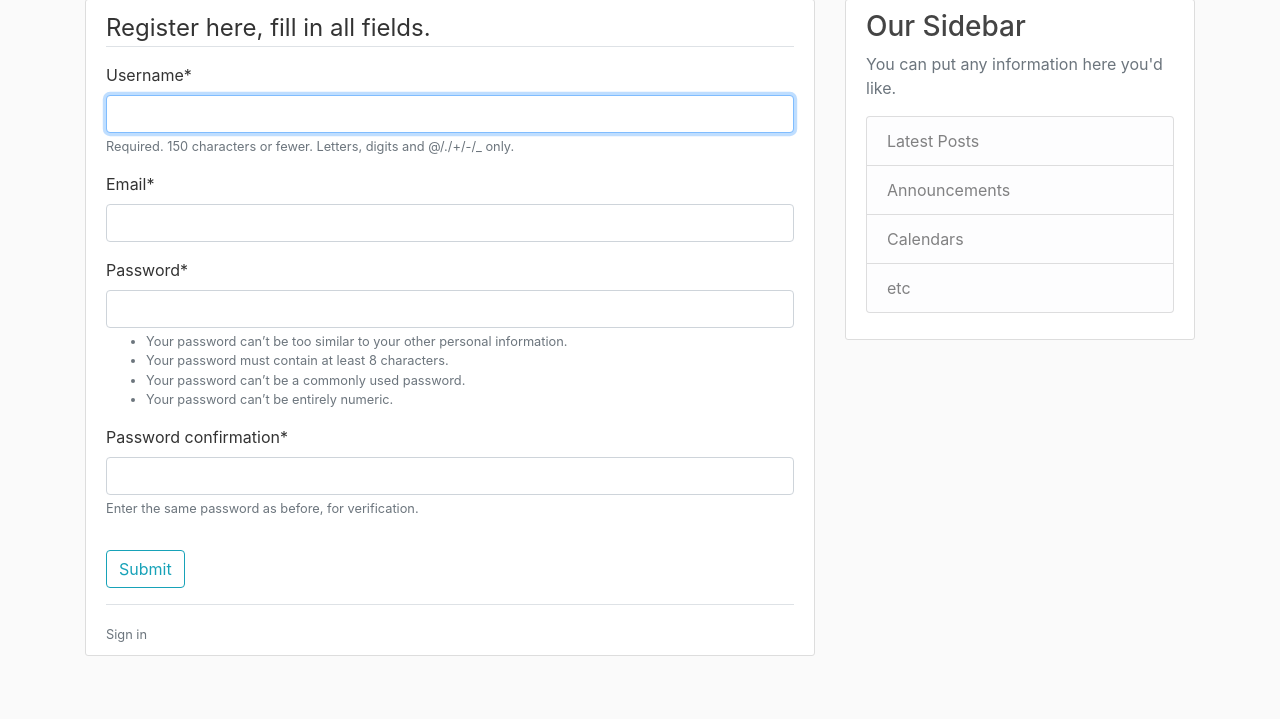
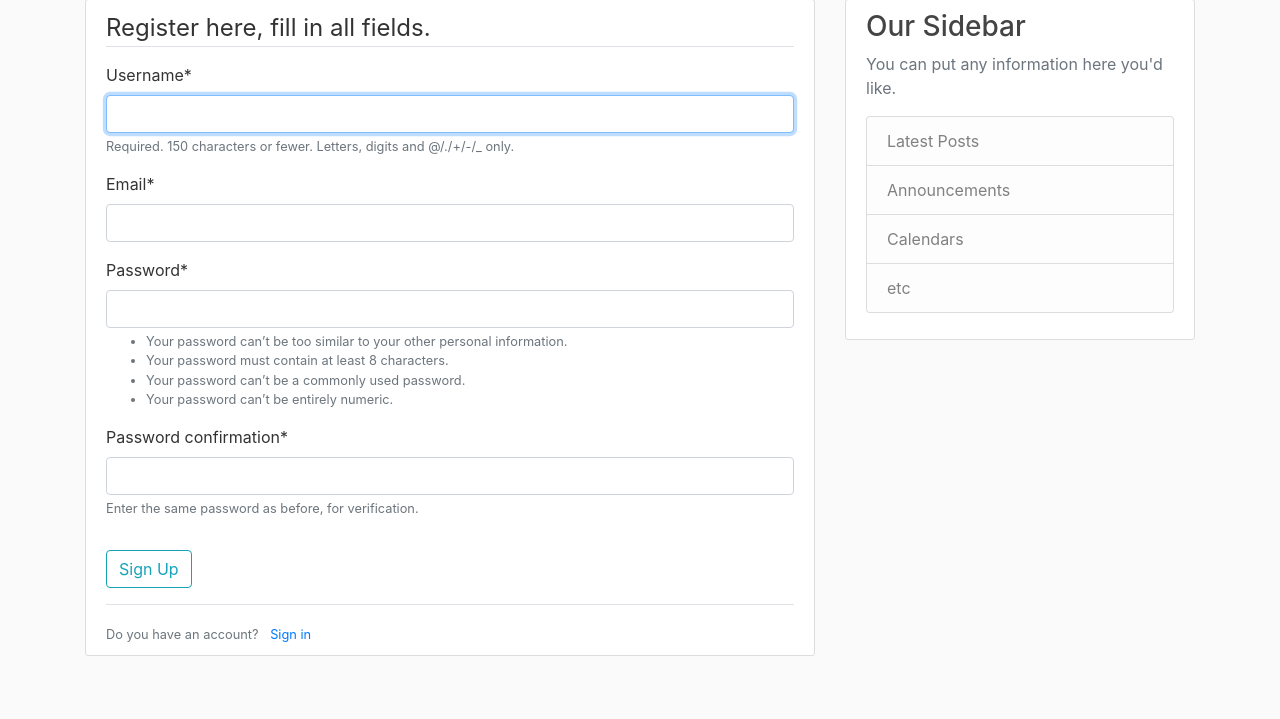
Before and after one commit to ryanarj/sports_blog, a Django app: page /register/ in a window 1280 px wide. Shown: the part 81-800 px from the top of the page. Run offline with Django 3.2, Linux system fonts and the light colour scheme; some libraries are stand-ins or nearby versions.

Commit message:
Links for signing in and signing up

```diff
--- a/sports_blog/urls.py
+++ b/sports_blog/urls.py
@@ -16,11 +16,13 @@ Including another URLconf
 from django.contrib import admin
 from django.urls import path, include
 from sports_blog_users_app import views as user_views
+from django.contrib.auth import views as auth_views
 
 urlpatterns = [
     path('admin/', admin.site.urls),
     path('register/', user_views.register, name='register'),
-    path('login/', user_views.login, name='login'),
+    path('login/', auth_views.LoginView.as_view(template_name='users/login.html'), name='login'),
+    path('logout/', auth_views.LogoutView.as_view(template_name='users/logout.html'), name='logout'),
     path('', include('sports_blog_app.urls')),
 
 ]
--- a/sports_blog_users_app/templates/users/login.html
+++ b/sports_blog_users_app/templates/users/login.html
@@ -13,7 +13,9 @@
             </div>
         </form>
         <div class="border-top pt-3">
-            <small class="text-muted">Not a user, Sign Up</small>
+            <small class="text-muted">
+                Not a user, <a class="ml-2" href="{% url 'register' %}">Sign Up </a>
+            </small>
         </div>
     </div>
 {% endblock content %}
--- a/sports_blog_users_app/templates/users/register.html
+++ b/sports_blog_users_app/templates/users/register.html
@@ -9,11 +9,13 @@
                 {{ form|crispy }}
             </fieldset>
             <div class="form-group">
-                <button class="btn btn-outline-info" type="submit">Submit</button>
+                <button class="btn btn-outline-info" type="submit">Sign Up</button>
             </div>
         </form>
         <div class="border-top pt-3">
-            <small class="text-muted">Sign in</small>
+            <small class="text-muted">
+                Do you have an account? <a class="ml-2" href="{% url 'login' %}">Sign in</a>
+            </small>
         </div>
     </div>
 {% endblock content %}
```
Also changed, not shown: db.sqlite3.
